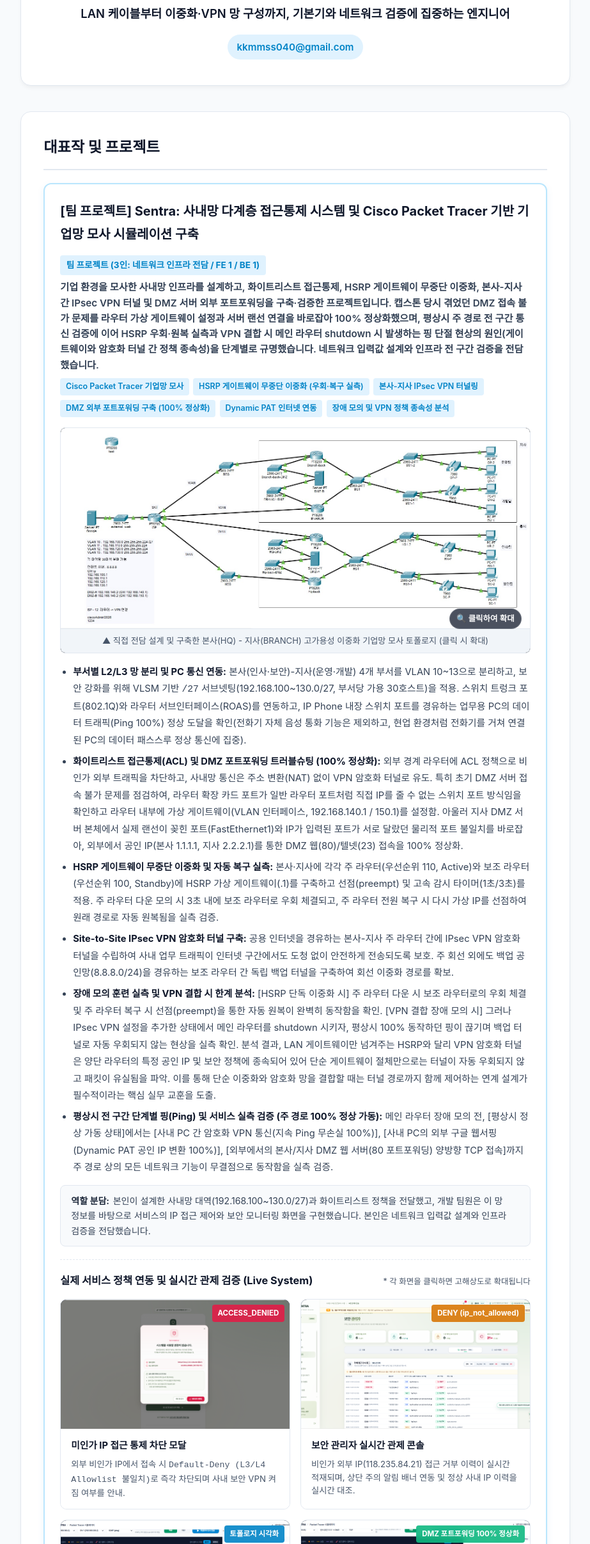
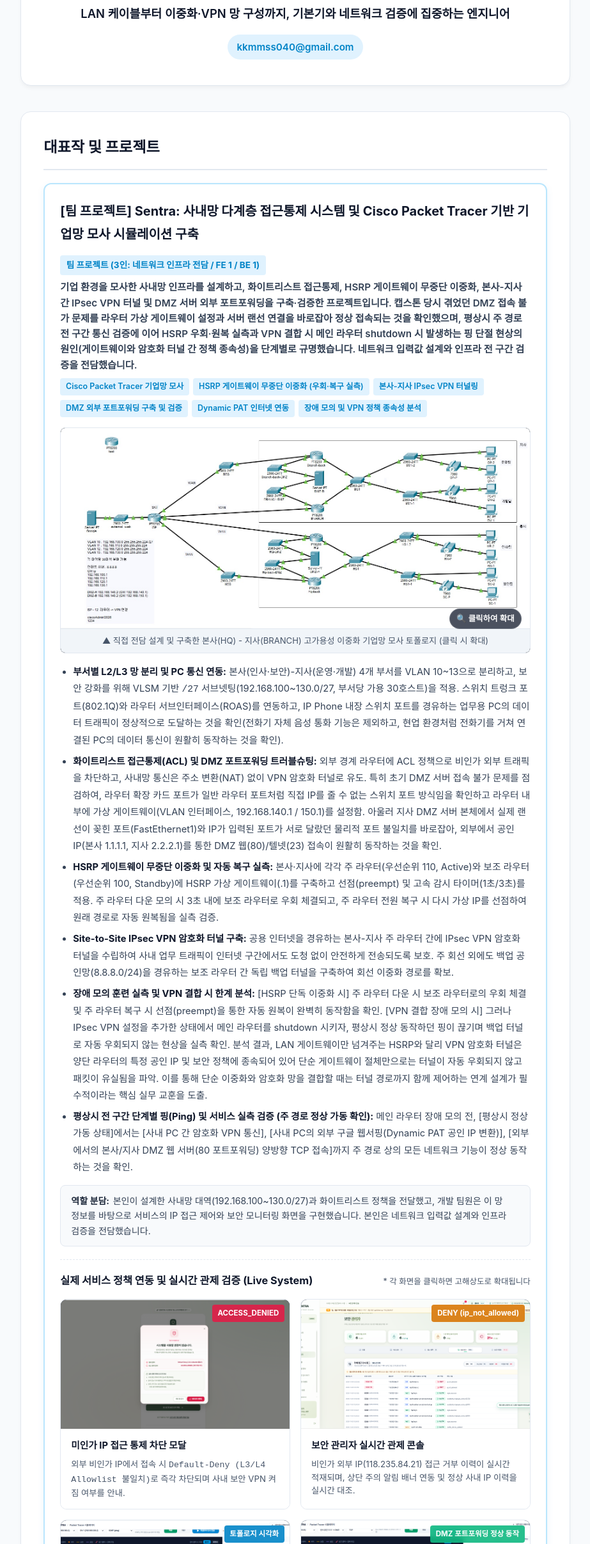
Before and after one commit to Andy255319/self-introduce, a plain HTML site: page index.html in a window 1280 px wide. Shown: the part 147-2560 px from the top of the page at 64% size, without its empty margins (178-1101 px from the left). Drawn offline with Linux system fonts and the light colour scheme.

Commit message:
100% 과장 표현 일괄 제거 및 담백한 서술로 수정: 정상 동작 확인 중심 정리

```diff
--- a/index.html
+++ b/index.html
@@ -500,13 +500,13 @@
             프로젝트 (3인: 네트워크 인프라 전담 / FE 1 / BE 1)</span>
         </div>
         <p style="font-size: 0.95rem; color: #334155; margin-top: 0.45rem; font-weight: 600; line-height: 1.6;">
-          기업 환경을 모사한 사내망 인프라를 설계하고, 화이트리스트 접근통제, HSRP 게이트웨이 무중단 이중화, 본사-지사 간 IPsec VPN 터널 및 DMZ 서버 외부 포트포워딩을 구축·검증한 프로젝트입니다. 캡스톤 당시 겪었던 DMZ 접속 불가 문제를 라우터 가상 게이트웨이 설정과 서버 랜선 연결을 바로잡아 100% 정상화했으며, 평상시 주 경로 전 구간 통신 검증에 이어 HSRP 우회·원복 실측과 VPN 결합 시 메인 라우터 shutdown 시 발생하는 핑 단절 현상의 원인(게이트웨이와 암호화 터널 간 정책 종속성)을 단계별로 규명했습니다. 네트워크 입력값 설계와 인프라 전 구간 검증을 전담했습니다.
+          기업 환경을 모사한 사내망 인프라를 설계하고, 화이트리스트 접근통제, HSRP 게이트웨이 무중단 이중화, 본사-지사 간 IPsec VPN 터널 및 DMZ 서버 외부 포트포워딩을 구축·검증한 프로젝트입니다. 캡스톤 당시 겪었던 DMZ 접속 불가 문제를 라우터 가상 게이트웨이 설정과 서버 랜선 연결을 바로잡아 정상 접속되는 것을 확인했으며, 평상시 주 경로 전 구간 통신 검증에 이어 HSRP 우회·원복 실측과 VPN 결합 시 메인 라우터 shutdown 시 발생하는 핑 단절 현상의 원인(게이트웨이와 암호화 터널 간 정책 종속성)을 단계별로 규명했습니다. 네트워크 입력값 설계와 인프라 전 구간 검증을 전담했습니다.
         </p>
         <div class="project-tag-bar">
           <span class="tech-pill primary">Cisco Packet Tracer 기업망 모사</span>
           <span class="tech-pill primary">HSRP 게이트웨이 무중단 이중화 (우회·복구 실측)</span>
           <span class="tech-pill primary">본사-지사 IPsec VPN 터널링</span>
-          <span class="tech-pill primary">DMZ 외부 포트포워딩 구축 (100% 정상화)</span>
+          <span class="tech-pill primary">DMZ 외부 포트포워딩 구축 및 검증</span>
           <span class="tech-pill primary">Dynamic PAT 인터넷 연동</span>
           <span class="tech-pill primary">장애 모의 및 VPN 정책 종속성 분석</span>
         </div>
@@ -520,10 +520,10 @@
 
         <ul class="spec-list">
           <li>
-            <strong>부서별 L2/L3 망 분리 및 PC 통신 연동:</strong> 본사(인사·보안)-지사(운영·개발) 4개 부서를 VLAN 10~13으로 분리하고, 보안 강화를 위해 VLSM 기반 <code>/27</code> 서브넷팅(192.168.100~130.0/27, 부서당 가용 30호스트)을 적용. 스위치 트렁크 포트(802.1Q)와 라우터 서브인터페이스(ROAS)를 연동하고, IP Phone 내장 스위치 포트를 경유하는 업무용 PC의 데이터 트래픽(Ping 100%) 정상 도달을 확인(전화기 자체 음성 통화 기능은 제외하고, 현업 환경처럼 전화기를 거쳐 연결된 PC의 데이터 패스스루 정상 통신에 집중).
+            <strong>부서별 L2/L3 망 분리 및 PC 통신 연동:</strong> 본사(인사·보안)-지사(운영·개발) 4개 부서를 VLAN 10~13으로 분리하고, 보안 강화를 위해 VLSM 기반 <code>/27</code> 서브넷팅(192.168.100~130.0/27, 부서당 가용 30호스트)을 적용. 스위치 트렁크 포트(802.1Q)와 라우터 서브인터페이스(ROAS)를 연동하고, IP Phone 내장 스위치 포트를 경유하는 업무용 PC의 데이터 트래픽이 정상적으로 도달하는 것을 확인(전화기 자체 음성 통화 기능은 제외하고, 현업 환경처럼 전화기를 거쳐 연결된 PC의 데이터 통신이 원활히 동작하는 것을 확인).
           </li>
           <li>
-            <strong>화이트리스트 접근통제(ACL) 및 DMZ 포트포워딩 트러블슈팅 (100% 정상화):</strong> 외부 경계 라우터에 ACL 정책으로 비인가 외부 트래픽을 차단하고, 사내망 통신은 주소 변환(NAT) 없이 VPN 암호화 터널로 유도. 특히 초기 DMZ 서버 접속 불가 문제를 점검하여, 라우터 확장 카드 포트가 일반 라우터 포트처럼 직접 IP를 줄 수 없는 스위치 포트 방식임을 확인하고 라우터 내부에 가상 게이트웨이(VLAN 인터페이스, 192.168.140.1 / 150.1)를 설정함. 아울러 지사 DMZ 서버 본체에서 실제 랜선이 꽂힌 포트(FastEthernet1)와 IP가 입력된 포트가 서로 달랐던 물리적 포트 불일치를 바로잡아, 외부에서 공인 IP(본사 1.1.1.1, 지사 2.2.2.1)를 통한 DMZ 웹(80)/텔넷(23) 접속을 100% 정상화.
+            <strong>화이트리스트 접근통제(ACL) 및 DMZ 포트포워딩 트러블슈팅:</strong> 외부 경계 라우터에 ACL 정책으로 비인가 외부 트래픽을 차단하고, 사내망 통신은 주소 변환(NAT) 없이 VPN 암호화 터널로 유도. 특히 초기 DMZ 서버 접속 불가 문제를 점검하여, 라우터 확장 카드 포트가 일반 라우터 포트처럼 직접 IP를 줄 수 없는 스위치 포트 방식임을 확인하고 라우터 내부에 가상 게이트웨이(VLAN 인터페이스, 192.168.140.1 / 150.1)를 설정함. 아울러 지사 DMZ 서버 본체에서 실제 랜선이 꽂힌 포트(FastEthernet1)와 IP가 입력된 포트가 서로 달랐던 물리적 포트 불일치를 바로잡아, 외부에서 공인 IP(본사 1.1.1.1, 지사 2.2.2.1)를 통한 DMZ 웹(80)/텔넷(23) 접속이 원활히 동작하는 것을 확인.
           </li>
           <li>
             <strong>HSRP 게이트웨이 무중단 이중화 및 자동 복구 실측:</strong> 본사·지사에 각각 주 라우터(우선순위 110, Active)와 보조 라우터(우선순위 100, Standby)에 HSRP 가상 게이트웨이(.1)를 구축하고 선점(preempt) 및 고속 감시 타이머(1초/3초)를 적용. 주 라우터 다운 모의 시 3초 내에 보조 라우터로 우회 체결되고, 주 라우터 전원 복구 시 다시 가상 IP를 선점하여 원래 경로로 자동 원복됨을 실측 검증.
@@ -532,10 +532,10 @@
             <strong>Site-to-Site IPsec VPN 암호화 터널 구축:</strong> 공용 인터넷을 경유하는 본사-지사 주 라우터 간에 IPsec VPN 암호화 터널을 수립하여 사내 업무 트래픽이 인터넷 구간에서도 도청 없이 안전하게 전송되도록 보호. 주 회선 외에도 백업 공인망(8.8.8.0/24)을 경유하는 보조 라우터 간 독립 백업 터널을 구축하여 회선 이중화 경로를 확보.
           </li>
           <li>
-            <strong>장애 모의 훈련 실측 및 VPN 결합 시 한계 분석:</strong> [HSRP 단독 이중화 시] 주 라우터 다운 시 보조 라우터로의 우회 체결 및 주 라우터 복구 시 선점(preempt)을 통한 자동 원복이 완벽히 동작함을 확인. [VPN 결합 장애 모의 시] 그러나 IPsec VPN 설정을 추가한 상태에서 메인 라우터를 shutdown 시키자, 평상시 100% 동작하던 핑이 끊기며 백업 터널로 자동 우회되지 않는 현상을 실측 확인. 분석 결과, LAN 게이트웨이만 넘겨주는 HSRP와 달리 VPN 암호화 터널은 양단 라우터의 특정 공인 IP 및 보안 정책에 종속되어 있어 단순 게이트웨이 절체만으로는 터널이 자동 우회되지 않고 패킷이 유실됨을 파악. 이를 통해 단순 이중화와 암호화 망을 결합할 때는 터널 경로까지 함께 제어하는 연계 설계가 필수적이라는 핵심 실무 교훈을 도출.
+            <strong>장애 모의 훈련 실측 및 VPN 결합 시 한계 분석:</strong> [HSRP 단독 이중화 시] 주 라우터 다운 시 보조 라우터로의 우회 체결 및 주 라우터 복구 시 선점(preempt)을 통한 자동 원복이 완벽히 동작함을 확인. [VPN 결합 장애 모의 시] 그러나 IPsec VPN 설정을 추가한 상태에서 메인 라우터를 shutdown 시키자, 평상시 정상 동작하던 핑이 끊기며 백업 터널로 자동 우회되지 않는 현상을 실측 확인. 분석 결과, LAN 게이트웨이만 넘겨주는 HSRP와 달리 VPN 암호화 터널은 양단 라우터의 특정 공인 IP 및 보안 정책에 종속되어 있어 단순 게이트웨이 절체만으로는 터널이 자동 우회되지 않고 패킷이 유실됨을 파악. 이를 통해 단순 이중화와 암호화 망을 결합할 때는 터널 경로까지 함께 제어하는 연계 설계가 필수적이라는 핵심 실무 교훈을 도출.
           </li>
           <li>
-            <strong>평상시 전 구간 단계별 핑(Ping) 및 서비스 실측 검증 (주 경로 100% 정상 가동):</strong> 메인 라우터 장애 모의 전, [평상시 정상 가동 상태]에서는 [사내 PC 간 암호화 VPN 통신(지속 Ping 무손실 100%)], [사내 PC의 외부 구글 웹서핑(Dynamic PAT 공인 IP 변환 100%)], [외부에서의 본사/지사 DMZ 웹 서버(80 포트포워딩) 양방향 TCP 접속]까지 주 경로 상의 모든 네트워크 기능이 무결점으로 동작함을 실측 검증.
+            <strong>평상시 전 구간 단계별 핑(Ping) 및 서비스 실측 검증 (주 경로 정상 가동 확인):</strong> 메인 라우터 장애 모의 전, [평상시 정상 가동 상태]에서는 [사내 PC 간 암호화 VPN 통신], [사내 PC의 외부 구글 웹서핑(Dynamic PAT 공인 IP 변환)], [외부에서의 본사/지사 DMZ 웹 서버(80 포트포워딩) 양방향 TCP 접속]까지 주 경로 상의 모든 네트워크 기능이 정상 동작하는 것을 확인.
           </li>
         </ul>
         <div
@@ -605,12 +605,12 @@
               data-title="외부망(Google) - 본사/지사 DMZ 서버 간 포트포워딩 외부 접속 검증">
               <div class="live-screen-thumb">
                 <img src="assets/imagec3.png?v=2" alt="DMZ 서버 포트포워딩 웹 통신 시뮬레이션">
-                <span class="live-badge live-badge-success">DMZ 포트포워딩 100% 정상화</span>
+                <span class="live-badge live-badge-success">DMZ 포트포워딩 정상 동작</span>
               </div>
               <div class="live-screen-body">
                 <div class="live-screen-title">DMZ 서버 외부 포트포워딩 검증</div>
                 <div class="live-screen-desc">
-                  외부(Google 8.8.8.8)에서 본사(1.1.1.1) 및 지사(2.2.2.1) 공인 IP로 들어오는 DMZ 웹(80)/텔넷(23) 요청을 내부 DMZ 서버로 정확히 전달해 양방향 서비스 접속 100% 성공 검증.
+                  외부(Google 8.8.8.8)에서 본사(1.1.1.1) 및 지사(2.2.2.1) 공인 IP로 들어오는 DMZ 웹(80)/텔넷(23) 요청을 내부 DMZ 서버로 정확히 전달해 양방향 서비스 접속이 정상 동작하는 것을 확인.
                 </div>
               </div>
             </div>
@@ -684,7 +684,7 @@
       </p>
       <p>
         <span class="tag">[캡스톤 이후 단계별 해결과 배움]</span>
-        이에 캡스톤 종료 후 망 구조와 라우터 설정을 바닥부터 다시 분석했습니다. 먼저 DMZ 서버 접속 문제는 라우터 확장 카드 포트가 일반 라우터처럼 직접 IP를 줄 수 없는 스위치 포트 방식임을 확인하고 라우터 내부에 가상 게이트웨이(VLAN 인터페이스)를 올렸으며, 서버 본체의 실제 랜선 연결 포트(FastEthernet1)와 IP 설정 포트 불일치를 바로잡아 외부 포트포워딩을 100% 정상화했습니다. 한편 이중화 장애 모의 훈련에서는 HSRP 단독 상태일 때는 주 라우터 다운 시 우회 노선 체결 및 복구 시 정상 원복까지 깔끔하게 검증되었습니다. 그러나 VPN 설정을 추가한 상태에서 메인 라우터를 shutdown 시키자 핑이 그대로 끊기며 우회되지 않는 현상이 발생했습니다. 이를 통해 LAN 게이트웨이만 넘겨주는 HSRP와 특정 공인 IP 간 암호화 터널을 맺는 VPN 정책 사이의 종속성을 명확히 깨달았고, 암호화 망에서는 단순 HSRP뿐만 아니라 터널 경로까지 함께 절체해 주는 체계적인 설계가 필요하다는 뼈저린 실무 교훈을 체득했습니다. 실패에 머무르지 않고 끝까지 원인을 파고들어 동작하는 인프라로 증명해내는 엔지니어링 태도를 실천했습니다.
+        이에 캡스톤 종료 후 망 구조와 라우터 설정을 바닥부터 다시 분석했습니다. 먼저 DMZ 서버 접속 문제는 라우터 확장 카드 포트가 일반 라우터처럼 직접 IP를 줄 수 없는 스위치 포트 방식임을 확인하고 라우터 내부에 가상 게이트웨이(VLAN 인터페이스)를 올렸으며, 서버 본체의 실제 랜선 연결 포트(FastEthernet1)와 IP 설정 포트 불일치를 바로잡아 외부 포트포워딩이 정상 동작하는 것을 확인했습니다. 한편 이중화 장애 모의 훈련에서는 HSRP 단독 상태일 때는 주 라우터 다운 시 우회 노선 체결 및 복구 시 정상 원복까지 깔끔하게 검증되었습니다. 그러나 VPN 설정을 추가한 상태에서 메인 라우터를 shutdown 시키자 핑이 그대로 끊기며 우회되지 않는 현상이 발생했습니다. 이를 통해 LAN 게이트웨이만 넘겨주는 HSRP와 특정 공인 IP 간 암호화 터널을 맺는 VPN 정책 사이의 종속성을 명확히 깨달았고, 암호화 망에서는 단순 HSRP뿐만 아니라 터널 경로까지 함께 절체해 주는 체계적인 설계가 필요하다는 뼈저린 실무 교훈을 체득했습니다. 실패에 머무르지 않고 끝까지 원인을 파고들어 동작하는 인프라로 증명해내는 엔지니어링 태도를 실천했습니다.
       </p>
     </section>
   </div>
```
